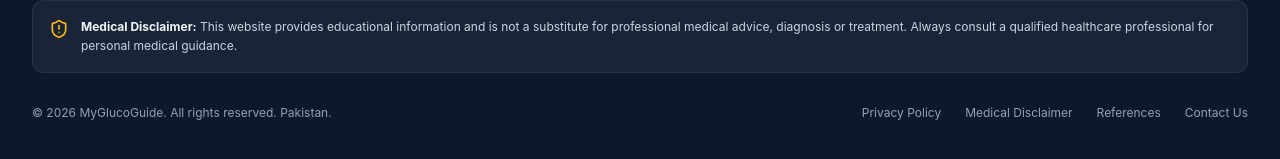
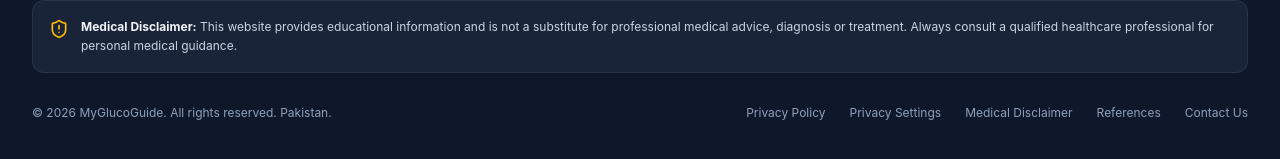
Before and after one commit to Sohaibk111/MyGlucoGuide, a React (Vite) app: page / in a window 1280 px wide. Shown: the part 8269-8428 px from the top of the page. Built offline with nearby package versions, Linux system fonts and the light colour scheme; no server answers.

Commit message:
Add privacy consent settings control

```diff
--- a/src/components/Footer.tsx
+++ b/src/components/Footer.tsx
@@ -233,6 +233,12 @@ export const Footer: React.FC<FooterProps> = ({
               Privacy Policy
             </button>
             <button
+              onClick={() => window.dispatchEvent(new CustomEvent('myglucoguide:manage-consent'))}
+              className="hover:text-slate-300 transition-colors cursor-pointer"
+            >
+              Privacy Settings
+            </button>
+            <button
               onClick={() => setShowLegalModal('disclaimer')}
               className="hover:text-slate-300 transition-colors cursor-pointer"
             >
```
